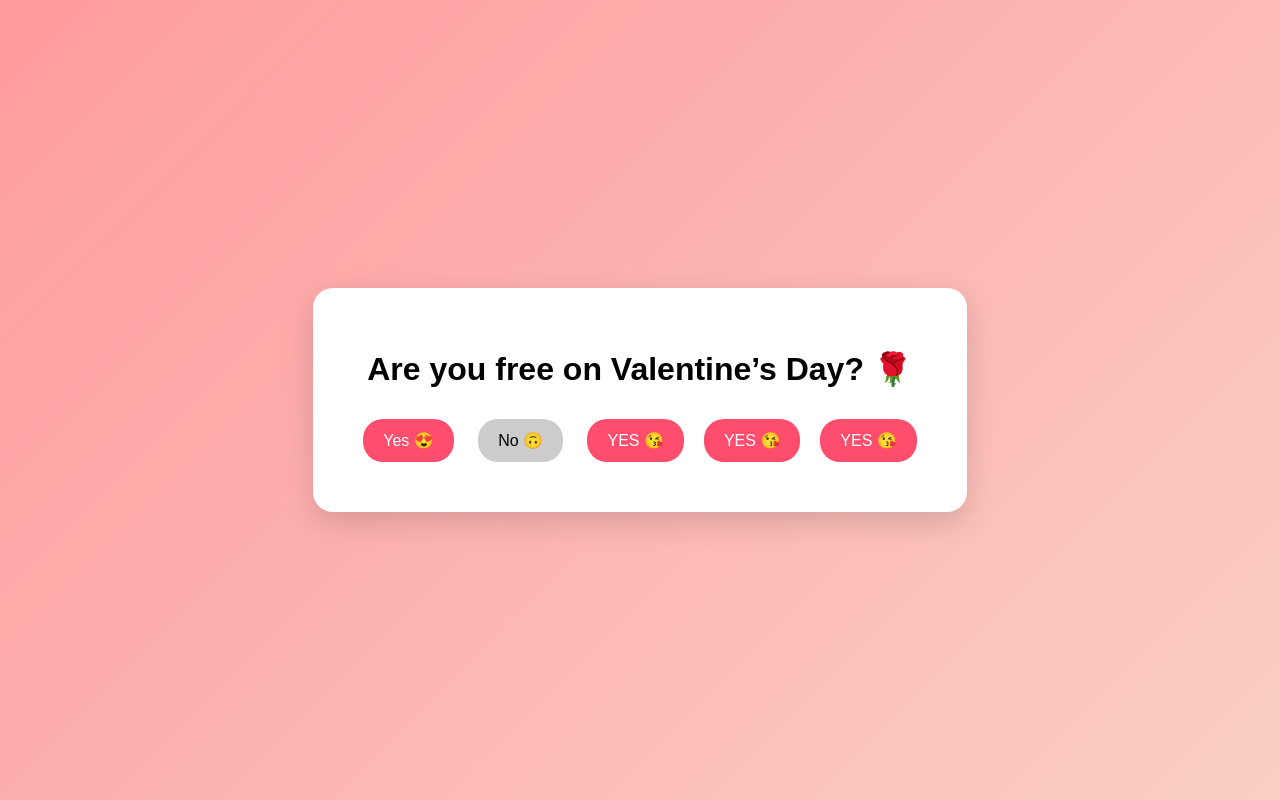
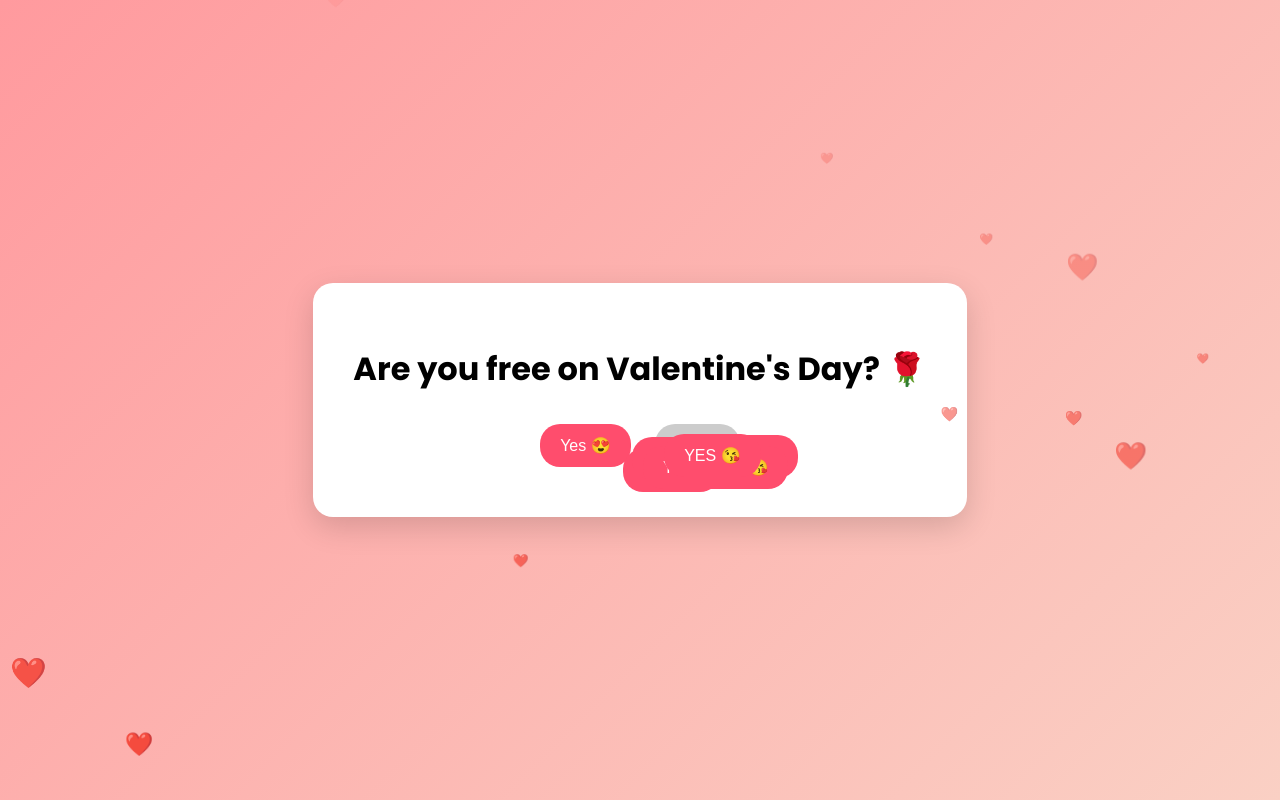
Before and after one commit to shaheedcantcode/butterchicken, a plain HTML site: page date.html in a window 1280 px wide. Both pictures are taken after a click on the button "No 🙃". Drawn offline with Linux system fonts and the light colour scheme.

Commit message:
Yeahhhhh just needa add some images and make it personal

```diff
--- a/css/styles.css
+++ b/css/styles.css
@@ -5,7 +5,7 @@ body {
   display: flex;
   justify-content: center;
   align-items: center;
-  font-family: Arial, sans-serif;
+  font-family: "Poppins", sans-serif;
 }
 
 .card {
@@ -27,6 +27,11 @@ button {
   border: none;
   border-radius: 20px;
   cursor: pointer;
+  transition: transform 0.15s ease;
+}
+
+button:hover {
+  transform: scale(1.05);
 }
 
 #yesBtn, .yes {
@@ -41,3 +46,29 @@ button {
 .final {
   text-align: center;
 }
+
+.heart {
+  position: fixed;
+  bottom: -20px;
+  font-size: 20px;
+  animation: floatUp 6s linear forwards;
+  pointer-events: none;
+}
+
+@keyframes floatUp {
+  from {
+    transform: translateY(0);
+    opacity: 1;
+  }
+  to {
+    transform: translateY(-110vh);
+    opacity: 0;
+  }
+}
+
+.photo {
+  width: 200px;
+  border-radius: 20px;
+  margin: 20px 0;
+  box-shadow: 0 8px 20px rgba(0,0,0,0.15);
+}
--- a/date.html
+++ b/date.html
@@ -1,6 +1,9 @@
 <!DOCTYPE html>
 <html lang="en">
 <head>
+    <link rel="preconnect" href="https://fonts.googleapis.com">
+    <link rel="preconnect" href="https://fonts.gstatic.com" crossorigin>
+    <link href="https://fonts.googleapis.com/css2?family=Poppins:wght@400;600;700&display=swap" rel="stylesheet">
   <meta charset="UTF-8">
   <title>One More Question 💌</title>
   <link rel="stylesheet" href="css/styles.css">
@@ -8,7 +11,7 @@
 <body>
 
 <div class="card" id="card">
-  <h1>Are you free on Valentine’s Day? 🌹</h1>
+  <h1>Are you free on Valentine's Day? 🌹</h1>
 
   <div class="buttons" id="buttons">
     <button class="yes">Yes 😍</button>
--- a/js/page2.js
+++ b/js/page2.js
@@ -13,10 +13,36 @@ buttonsDiv.addEventListener("click", (e) => {
 });
 
 noBtn.addEventListener("click", () => {
-  for (let i = 0; i < 3; i++) {
+  const rect = noBtn.getBoundingClientRect();
+
+  for (let i = 0; i < 6; i++) {
     const yes = document.createElement("button");
     yes.textContent = "YES 😘";
     yes.className = "yes";
-    buttonsDiv.appendChild(yes);
+
+    yes.style.position = "absolute";
+    yes.style.left =
+      rect.left + Math.random() * rect.width - rect.width / 2 + "px";
+    yes.style.top =
+      rect.top + Math.random() * rect.height - rect.height / 2 + "px";
+
+    document.body.appendChild(yes);
   }
 });
+
+
+function spawnHeart() {
+  const heart = document.createElement("div");
+  heart.className = "heart";
+  heart.textContent = "❤️";
+
+  heart.style.left = Math.random() * 100 + "vw";
+  heart.style.fontSize = Math.random() * 20 + 10 + "px";
+  heart.style.animationDuration = Math.random() * 3 + 4 + "s";
+
+  document.body.appendChild(heart);
+
+  setTimeout(() => heart.remove(), 7000);
+}
+
+setInterval(spawnHeart, 400);
```
Also changed, not shown: index.html (+3 -0 lines), js/page1.js (+16 -0 lines).
